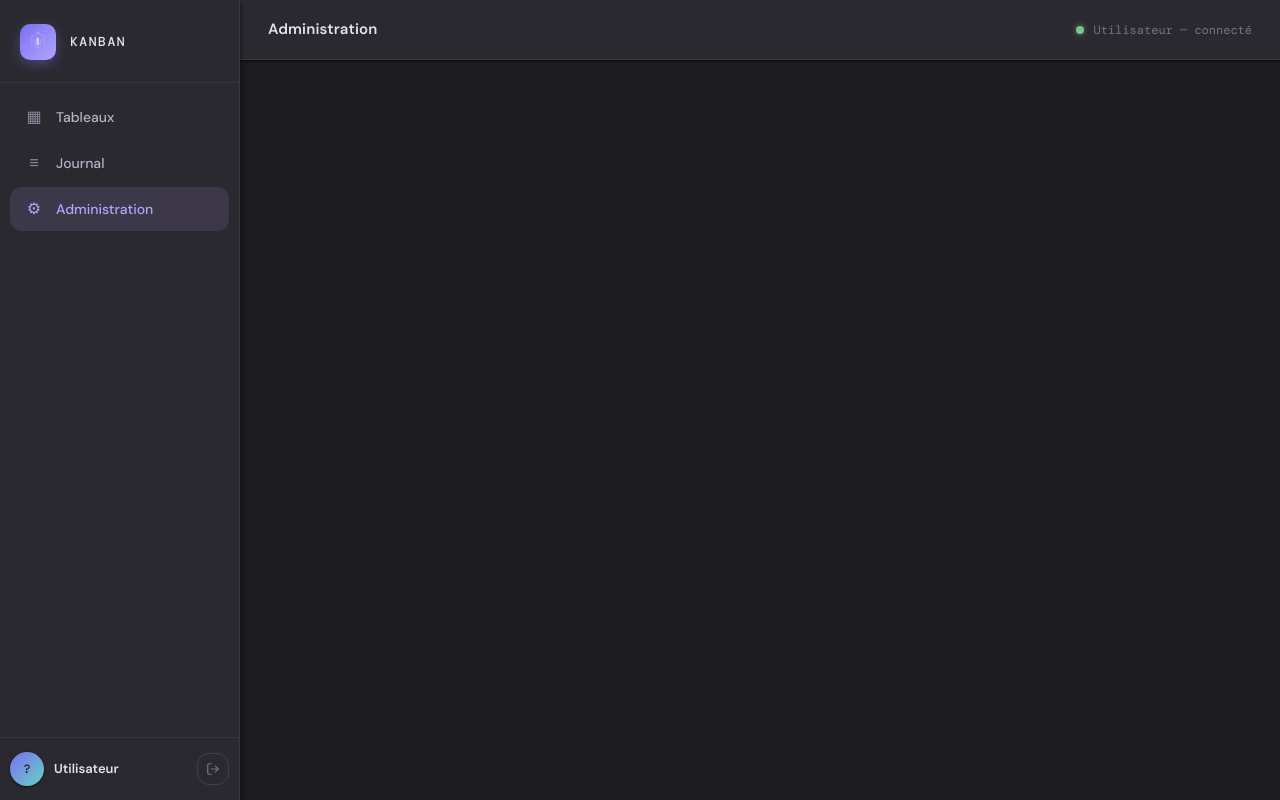
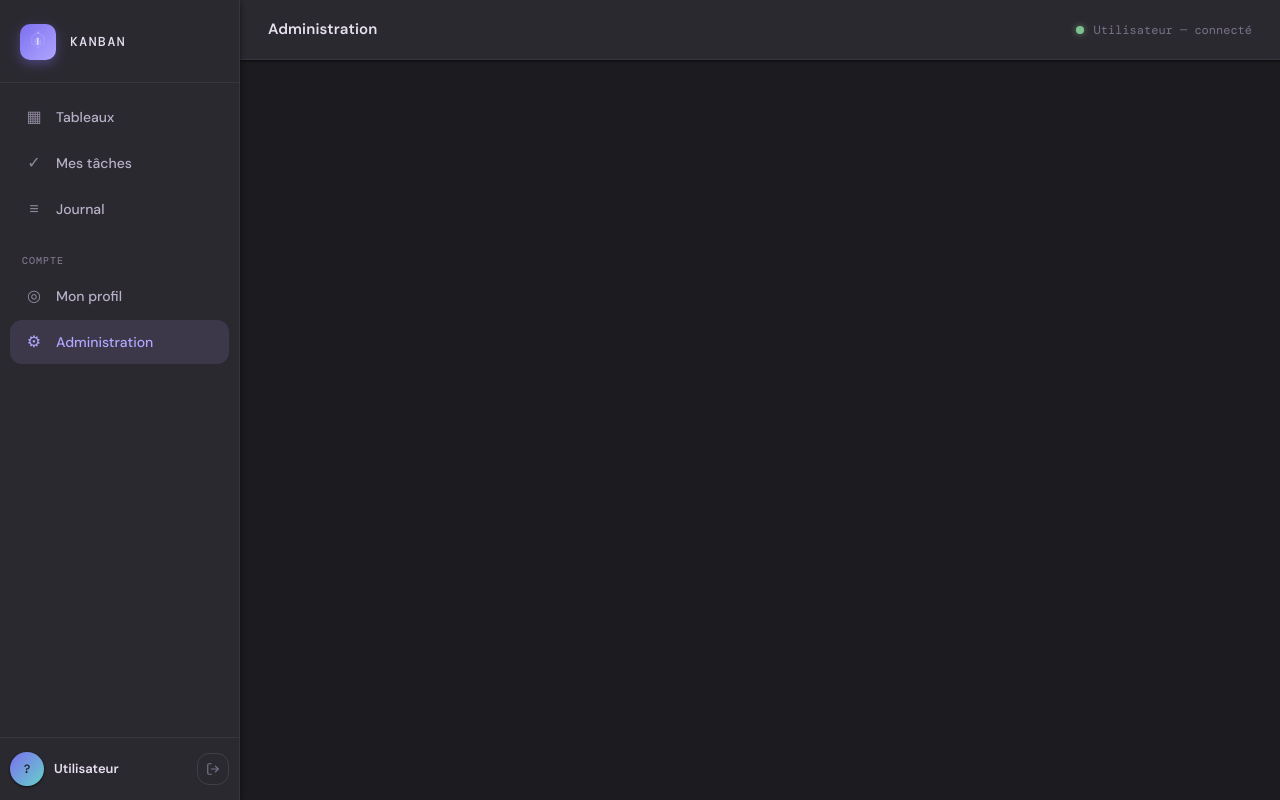
Before and after one commit to Liutwin/kanban, a React (Vite) app in the folder client/: page /admin in a window 1280 px wide. Built offline with nearby package versions, Linux system fonts and the light colour scheme; no server answers; sample sign-in values are in the browser's storage.

Commit message:
Ajout de pages profil et administration

```diff
--- a/client/src/App.tsx
+++ b/client/src/App.tsx
@@ -6,7 +6,9 @@ import Register    from "./pages/Register";
 import Boards      from "./pages/Boards";
 import Dashboard   from "./pages/Dashboard";
 import Logs        from "./pages/Logs";
+import MyTasks from "./pages/MyTasks";
 import Admin       from "./pages/Admin";
+import Profile from "./pages/Profile";
 
 export default function App() {
   return (
@@ -27,6 +29,12 @@ export default function App() {
         <Route path="/logs" element={
           <ProtectedRoute><Logs /></ProtectedRoute>
         } />
+        <Route path="/profile" element={
+          <ProtectedRoute><Profile /></ProtectedRoute>
+        } />
+        <Route path="/my-tasks" element={
+          <ProtectedRoute><MyTasks /></ProtectedRoute>
+        } />
         <Route path="/admin" element={
           <ProtectedRoute><Admin /></ProtectedRoute>
         } />
--- a/client/src/components/Layout.tsx
+++ b/client/src/components/Layout.tsx
@@ -134,11 +134,26 @@ export default function Layout({ children, title }: LayoutProps) {
             <span>Tableaux</span>
           </NavLink>
           <NavLink
+            to="/my-tasks"
+            className={({ isActive }) => `nav-item ${isActive ? "active" : ""}`}
+          >
+            <span className="nav-icon">✓</span>
+            <span>Mes tâches</span>
+          </NavLink>
+          <NavLink
             to="/logs"
             className={({ isActive }) => `nav-item ${isActive ? "active" : ""}`}
           >
             <span className="nav-icon">≡</span>
             <span>Journal</span>
+          </NavLink>
+          <span className="nav-section-label" style={{ marginTop: "12px" }}>Compte</span>
+          <NavLink
+            to="/profile"
+            className={({ isActive }) => `nav-item ${isActive ? "active" : ""}`}
+          >
+            <span className="nav-icon">◎</span>
+            <span>Mon profil</span>
           </NavLink>
           {user?.isAdmin && (
             <NavLink
--- /dev/null
+++ b/client/src/pages/MyTasks.tsx
@@ -0,0 +1,15 @@
+import Layout from "../components/Layout";
+
+/**
+ * Page centralisant toutes les tâches assignées à l'utilisateur connecté,
+ * tous tableaux confondus.
+ */
+export default function MyTasks() {
+  return (
+    <Layout title="Mes tâches">
+      <div>
+        {/* À implémenter */}
+      </div>
+    </Layout>
+  );
+}
--- /dev/null
+++ b/client/src/pages/Profile.tsx
@@ -0,0 +1,17 @@
+import Layout from "../components/Layout";
+
+/**
+ * Page de profil de l'utilisateur connecté.
+ *
+ * Permet de consulter et modifier ses informations personnelles
+ * (nom, prénom, avatar) ainsi que son mot de passe.
+ */
+export default function Profile() {
+  return (
+    <Layout title="Mon profil">
+      <div>
+        {/* À implémenter */}
+      </div>
+    </Layout>
+  );
+}
```
